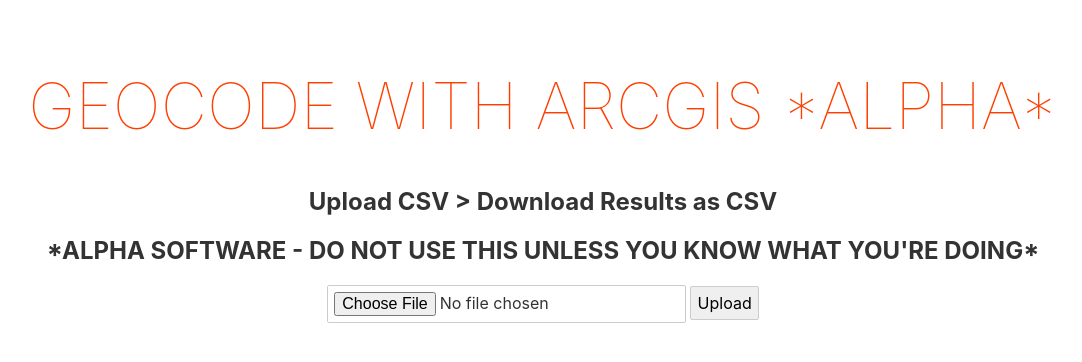
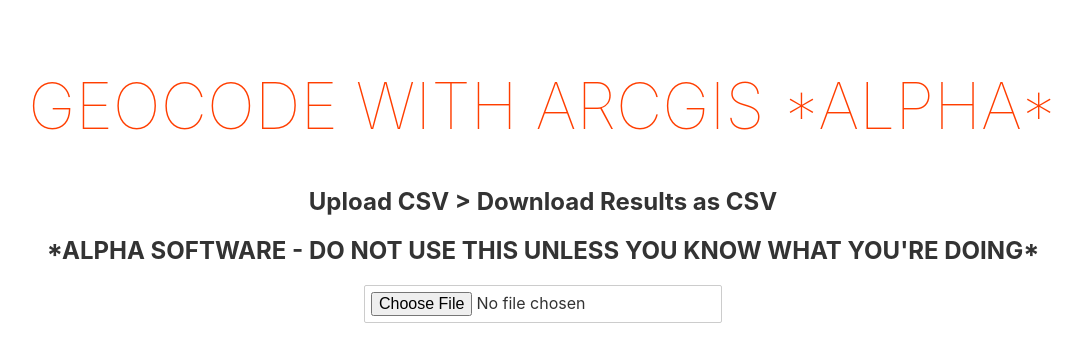
Before and after one commit to gavinr/geocode-with-arcgis, a Svelte app: page / in a window 1280 px wide. Shown: the top 362 px of the page, without its empty margins (97-1179 px from the left). Built offline with nearby package versions, Linux system fonts and the light colour scheme.

Commit message:
cleanup and typescript

```diff
--- a/src/App.svelte
+++ b/src/App.svelte
@@ -1,20 +1,20 @@
 <script lang="ts">
-  import { onMount } from "svelte";
-
   import { parse, unparse, ParseResult } from "papaparse";
   import ChooseColumns from "./ChooseColumns.svelte";
   import CreditEstimate from "./CreditEstimate.svelte";
   import Geocode from "./Geocode";
 
-  let fileInput;
+  let files: FileList;
   let columns = [];
-  let csv: [];
+  let csv: any[];
   let geocodeResultsCSV: string;
   let geocodeResultsCSVURL: string;
 
-  const submitFormHandler = (evt: Event) => {
-    evt.preventDefault();
-    const file = fileInput.files[0];
+  $: newFileHandler(files);
+
+  const newFileHandler = (fileList: FileList) => {
+    if(fileList && fileList.length === 1) {
+      const file = fileList[0];
       if (file) {
         var reader = new FileReader();
         reader.readAsText(file, "UTF-8");
@@ -31,6 +31,7 @@
         reader.onerror = function (evt) {
           console.error("error!", evt);
         };
+      }
     }
   };
 
@@ -69,12 +70,9 @@
 
 <main>
   <h1>Geocode with ArcGIS *ALPHA*</h1>
-  <h2>Upload CSV > Download Results as CSV</h2>
+  <h2>Upload CSV &gt; Download Results as CSV</h2>
   <h2>*ALPHA SOFTWARE - DO NOT USE THIS UNLESS YOU KNOW WHAT YOU'RE DOING*</h2>
-  <form on:submit={submitFormHandler}>
-    <input type="file" accept="text/csv" bind:this={fileInput} />
-    <input type="submit" value="Upload" />
-  </form>
+  <input type="file" accept="text/csv" bind:files />
   <ChooseColumns {columns} on:geocode={handleGeocode} />
   {#if csv}
     <CreditEstimate rows={csv} />
--- a/src/CreditEstimate.svelte
+++ b/src/CreditEstimate.svelte
@@ -1,5 +1,5 @@
-<script>
-  export let rows;
+<script lang="ts">
+  export let rows: any[];
 
   let creditsEstimate;
 
```
Lines whose indentation alone changed are shown as unchanged.
